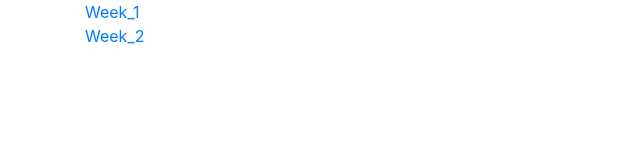
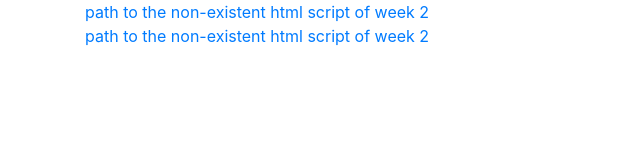
Before and after one commit to koenkoen1/dataprocessing, a plain HTML site: page index.html in a window 1280 px wide. Shown: the whole page, without its empty margins (0-640 px from the left). Drawn offline with nearby package versions, Linux system fonts and the light colour scheme.

Commit message:
added truth

```diff
--- a/index.html
+++ b/index.html
@@ -8,9 +8,9 @@
 </head>
 <body>
   <div class="container">
-  <a href="Homework\Week_1">Week_1</a>
+  <a href="Homework\Week_1\data.html">path to the non-existent html script of week 2</a>
   </div>
   <div class="container">
-  <a href="Homework\Week_2">Week_2</a>
+  <a href="Homework\Week_2\data.html">path to the non-existent html script of week 2</a>
   </div>
 </body></html>
```
